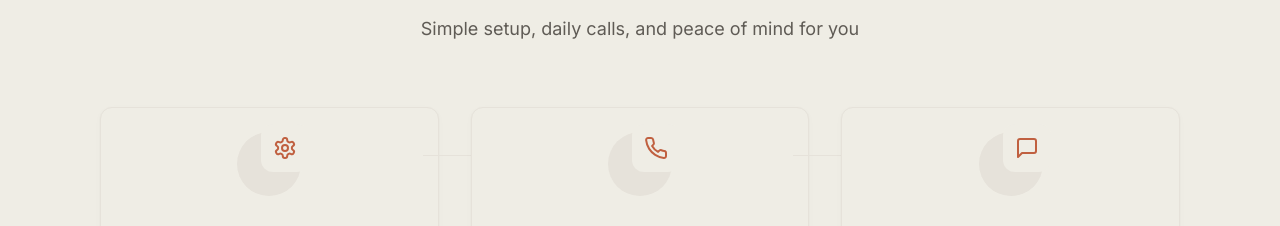
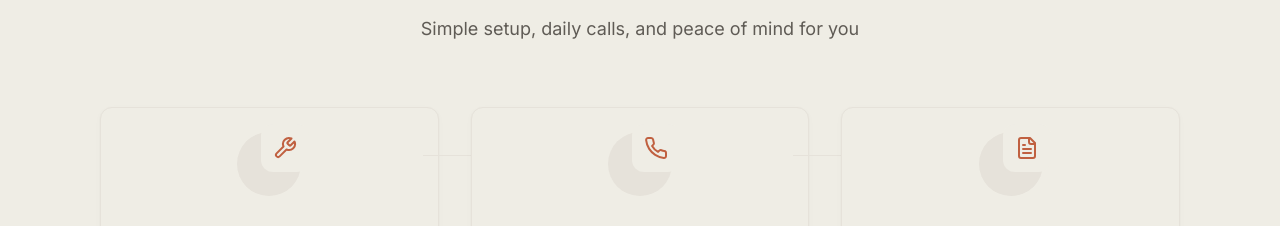
Before and after one commit to hawkpersonal/ChattaBox-Public-Website, a React (Vite) app: page / in a window 1280 px wide. Shown: the part 2800-3026 px from the top of the page. Built offline with nearby package versions, Linux system fonts and the light colour scheme.

Commit message:
Change icons: cog to spanner, MessageSquare to FileText report, ensure all icons centered

```diff
--- a/src/components/sections/HowItWorks.tsx
+++ b/src/components/sections/HowItWorks.tsx
@@ -1,9 +1,9 @@
-import { Settings, Phone, MessageSquare } from "lucide-react";
+import { Wrench, Phone, FileText } from "lucide-react";
 
 const steps = [
   {
     number: "1",
-    icon: Settings,
+    icon: Wrench,
     title: "You Set It Up",
     description: "- Share info about your loved one to help ChattaBox to settle in\n- Configure reminders & check-ins & preferences through the family portal",
   },
@@ -15,7 +15,7 @@ const steps = [
   },
   {
     number: "3",
-    icon: MessageSquare,
+    icon: FileText,
     title: "You Get Updates",
     description: "- Receive simple daily summaries about your loved ones progress\n- Receive insights in how best you can help their wellbeing",
   },
@@ -51,7 +51,7 @@ export function HowItWorks() {
                         </span>
                       </div>
                       <div className="absolute -top-2 -right-2 h-12 w-12 rounded-[12px] bg-[#EFEDE5] flex items-center justify-center">
-                        <Icon className="h-6 w-6 text-[#C06040]" strokeWidth={2} />
+                        <Icon className="h-6 w-6 text-[#C06040] flex-shrink-0" strokeWidth={2} />
                       </div>
                     </div>
                     <h3 className="text-xl font-serif font-semibold text-[#1B1B1A]">
```
